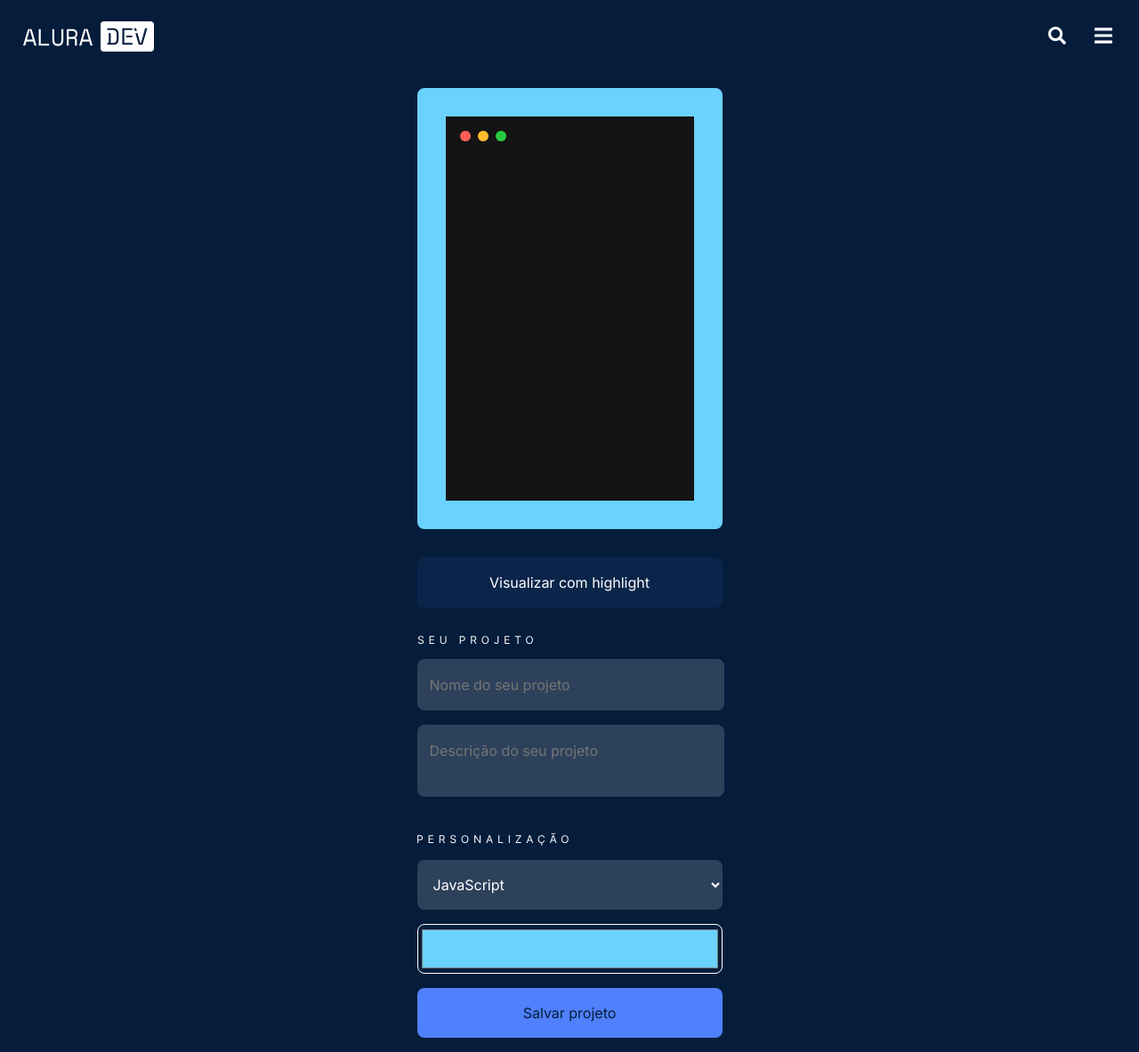
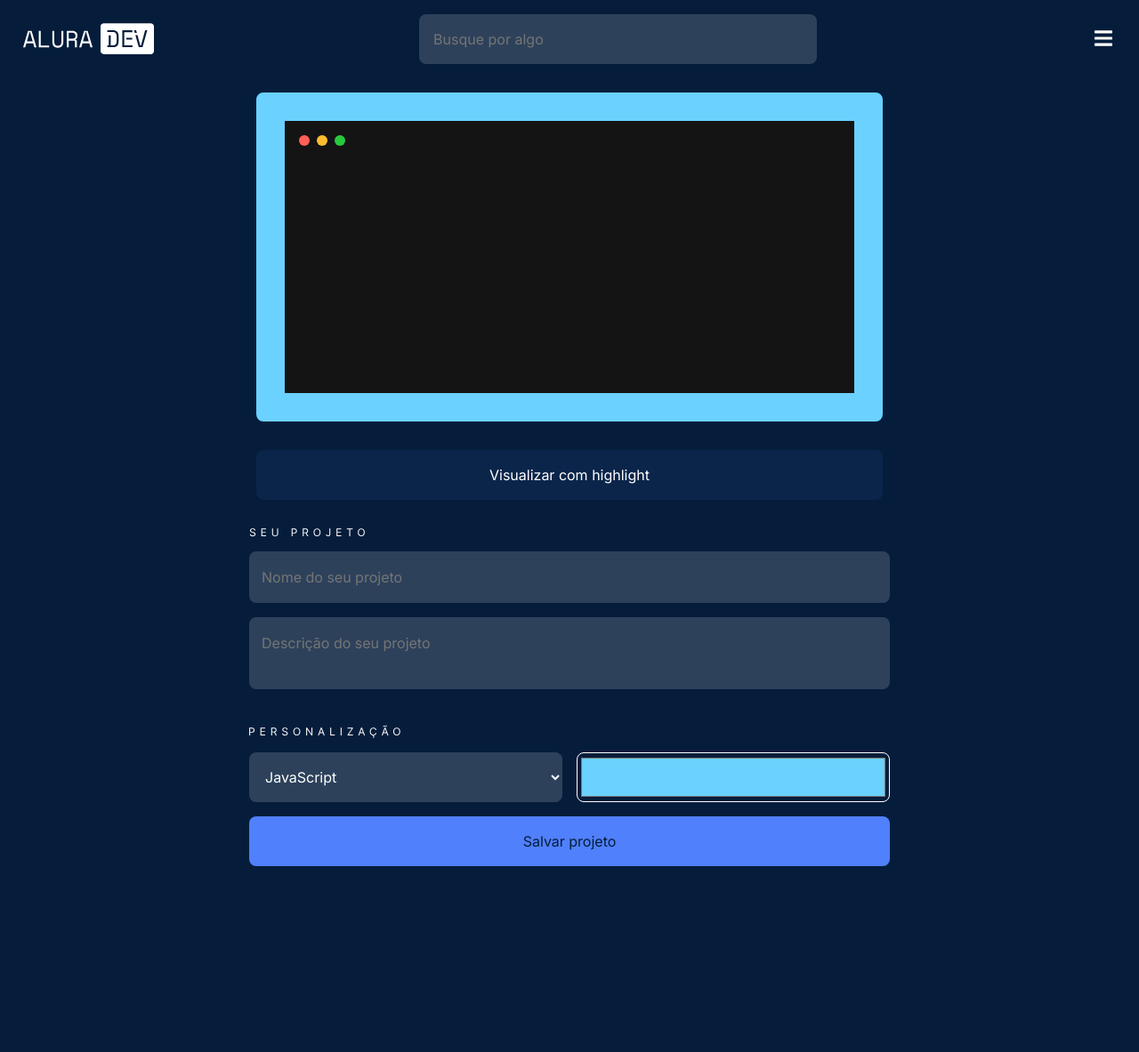
Before and after one commit to ErickSilva7/Alura-DEV, a plain HTML site: page index.html in a window 1280 px wide. Shown: the whole page at 89% size. After the commit the page ends 990 px from the top, so only its background shows below. Drawn offline with nearby package versions, Linux system fonts and the light colour scheme.

Commit message:
layout tablet

```diff
--- a/index.html
+++ b/index.html
@@ -20,7 +20,7 @@
         <input type="text" class="barra__de__pesquisa" placeholder="Busque por algo">
 
         <div class="pesquisa__mobile">
-            <img src="assets/Lupa.svg" alt="Lupa">
+            <img src="assets/Lupa.svg" alt="Lupa" class="pesquisa__mobile__lupa">
             <img src="assets/Menu hamburguer.svg" alt="Menu hamburguer">
         </div>
 
@@ -49,16 +49,18 @@
 
         <div class="menu__lateral__direito">
             <img src="assets/Seu projeto.svg" alt="Seu projeto" class="seu__projeto menu__lateral__direito__item">
-            <input type="text" class="menu__lateral__direito__box menu__lateral__direito__item" placeholder="Nome do seu projeto">
-            <input type="text" class="menu__lateral__direito__box descricao menu__lateral__direito__item" placeholder="Descrição do seu projeto">
-            <img src="assets/Personalização.svg" alt="" class="personalizacao menu__lateral__direito__item">
-            <select class="menu__lateral__direito__box menu__lateral__direito__item select">
-                <option class="option">JavaScript</option>
-                <option class="option">HTML</option>
-                <option class="option">CSS</option>
-            </select>
-            <input type="color" value="#6BD1FF" class="menu__lateral__direito__box__color__picker menu__lateral__direito__item menu__lateral__direito__box">
-            <button class="menu__lateral__direito__item menu__lateral__direito__button">Salvar projeto</button>
+            <input type="text" class="menu__lateral__direito__box menu__lateral__direito__item box__tablet__width" placeholder="Nome do seu projeto">
+            <input type="text" class="menu__lateral__direito__box descricao menu__lateral__direito__item box__tablet__width" placeholder="Descrição do seu projeto">
+            <img src="assets/Personalização.svg" alt="" class="personalizacao__imagem menu__lateral__direito__item">
+            <div class="personalizacao">
+                <select class="menu__lateral__direito__box menu__lateral__direito__item select box__tablet__width__personalizacao">
+                    <option class="option">JavaScript</option>
+                    <option class="option">HTML</option>
+                    <option class="option">CSS</option>
+                </select>
+                <input type="color" value="#6BD1FF" class="menu__lateral__direito__box__color__picker menu__lateral__direito__item menu__lateral__direito__box box__tablet__width__personalizacao">
+            </div>
+            <button class="menu__lateral__direito__item menu__lateral__direito__button box__tablet__width__salva__projeto">Salvar projeto</button>
         </div>
     </div>
     <script src="https://cdnjs.cloudflare.com/ajax/libs/highlight.js/11.7.0/highlight.min.js"></script>
--- a/styles/centro.css
+++ b/styles/centro.css
@@ -71,11 +71,22 @@
     background: #5081FB3D;
 }
 
+@media (min-width: 768px) {
+    .editor__codigo {
+        width: 38rem;
+        min-block-size: 14.625rem
+    }
+
+    .visualizador__highlight {
+        width: 44rem;
+        height: 3.5rem;
+    }
+}
+
 @media (min-width: 1440px) {
     .editor__codigo {
         margin: 0;
         width: 41rem;
-        min-block-size: 14.625rem;
     }
 
     .visualizador__highlight {
--- a/styles/header.css
+++ b/styles/header.css
@@ -41,9 +41,6 @@
     line-height: 24px;
     gap: 8px;
 
-    width: 46em;
-    height: 3.5em;
-
     display: none;
 }
 
@@ -61,13 +58,26 @@
     background: #FFFFFF14;
 }
 
+@media (min-width: 768px) {
+    .barra__de__pesquisa {
+        display: flex;
+        width: 26.938rem;
+        height: 3.5rem;
+    }
+
+    .pesquisa__mobile__lupa {
+        display: none;
+    }
+}
+
 @media (min-width: 1440px) {
     .cabecalho {
         margin: 2rem;
     }
 
     .barra__de__pesquisa {
-        display: flex;
+        width: 46em;
+        height: 3.5em;
     }
 
     .pesquisa__mobile {
--- a/styles/menus-laterais.css
+++ b/styles/menus-laterais.css
@@ -106,7 +106,7 @@
     margin-bottom: 1em;
 }
 
-.personalizacao {
+.personalizacao__imagem {
     margin-top: 1.5em;
     width: 10.625em;
 }
@@ -159,6 +159,34 @@ linear-gradient(0deg, #7BA4FC, #7BA4FC);
     ;
 }
 
+@media (min-width: 768px) {
+    .menu__lateral__direito {
+        width: auto;
+    }
+
+    .personalizacao {
+        display: flex;
+        justify-content: center;
+    }
+
+    .select {
+        margin-right: 1rem;
+    }
+
+    .box__tablet__width__personalizacao {
+        width: 22rem;
+    }
+
+    .box__tablet__width__salva__projeto {
+        width: 45rem;
+    }
+
+    .box__tablet__width {
+        width: 44rem;
+        height: 3.5rem;
+    }
+}
+
 @media (min-width: 1440px) {
     .conteudo {
         flex-direction:row;
@@ -181,6 +209,10 @@ linear-gradient(0deg, #7BA4FC, #7BA4FC);
         height: 3.5em;
     }
 
+    .personalizacao {
+        display: block;
+    }
+
     .select {
         width: 18em;
     }
```
